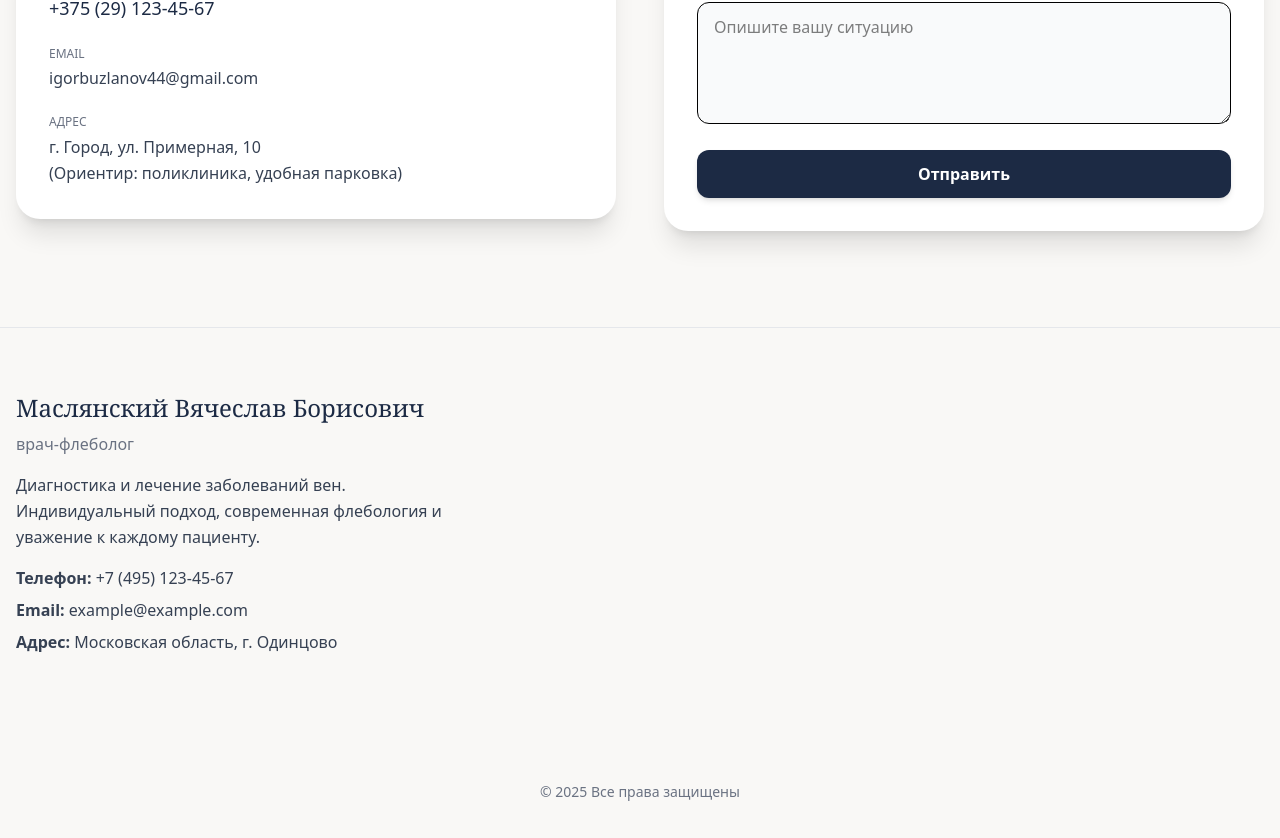
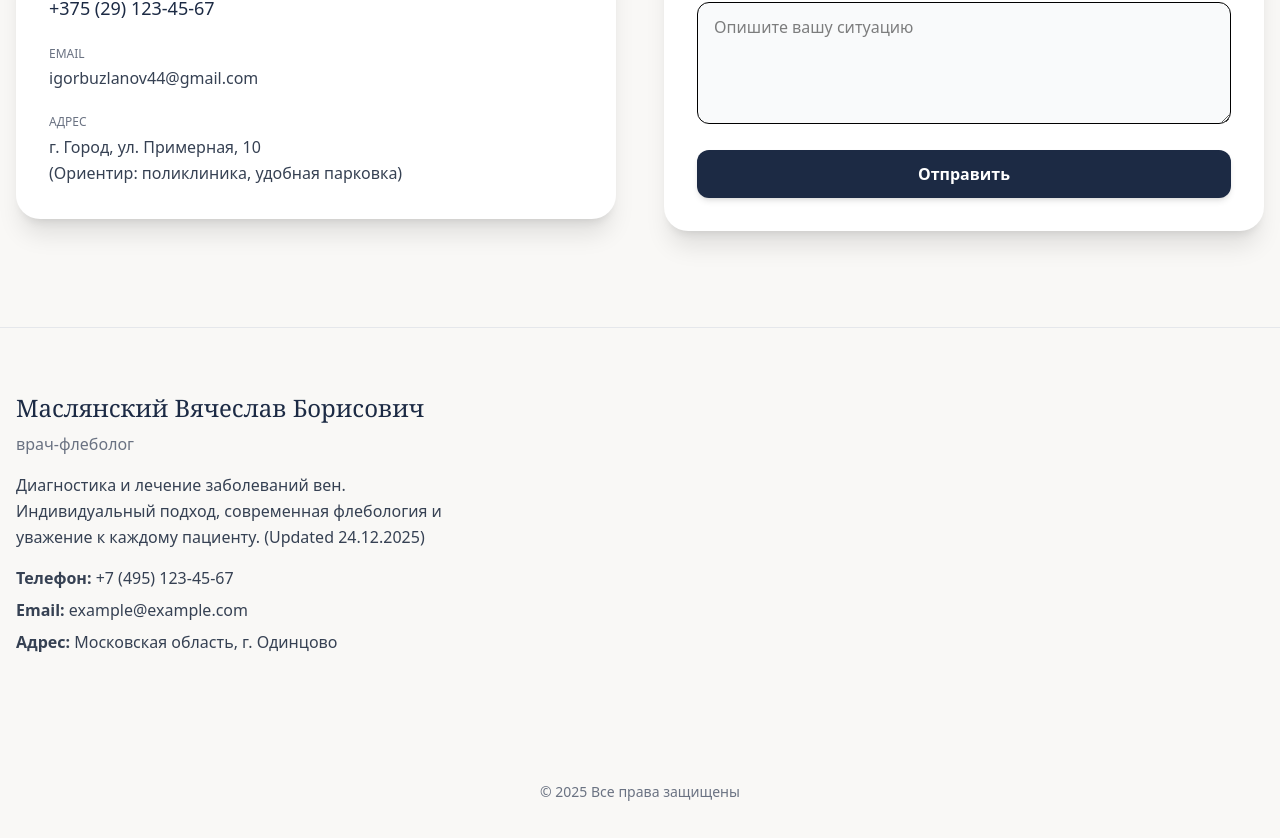
Before and after one commit to buzlan/maslyansky-website, a React (Vite) app: page / in a window 1280 px wide. Shown: the part 4628-5466 px from the top of the page. Built offline with nearby package versions, Linux system fonts and the light colour scheme; no server answers.

Commit message:
Test workflow

```diff
--- a/src/components/Footer.tsx
+++ b/src/components/Footer.tsx
@@ -18,7 +18,7 @@ const Footer: React.FC = () => {
 
           <p className="text-gray-700 leading-relaxed mb-4 max-w-md">
             Диагностика и лечение заболеваний вен. Индивидуальный подход,
-            современная флебология и уважение к каждому пациенту.
+            современная флебология и уважение к каждому пациенту. (Updated 24.12.2025)
           </p>
 
           <p className="text-gray-700 mb-2">
```
